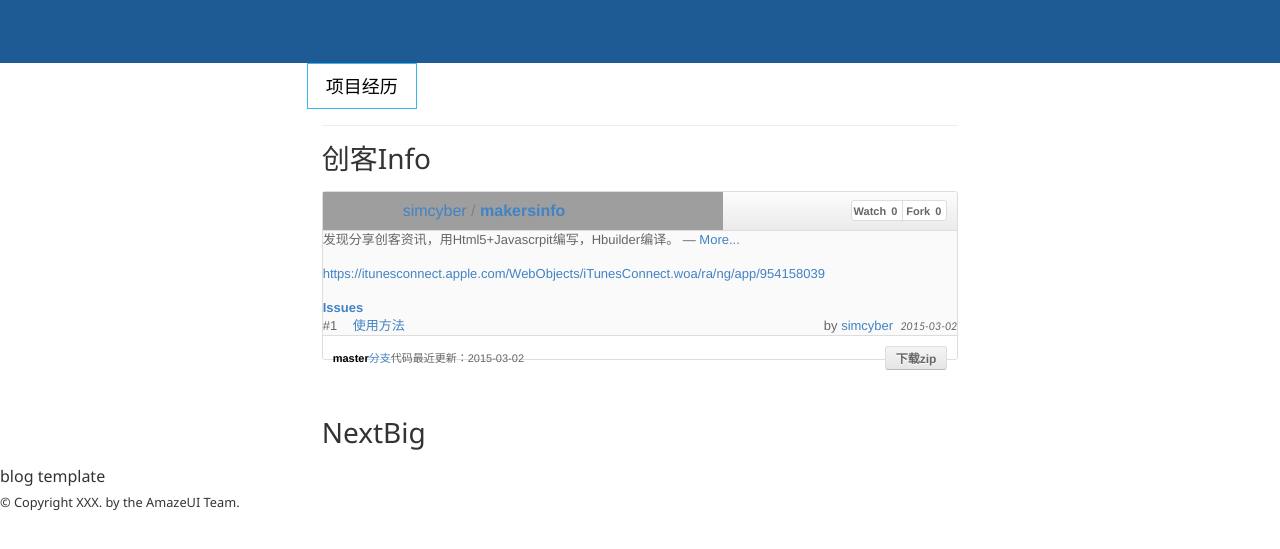
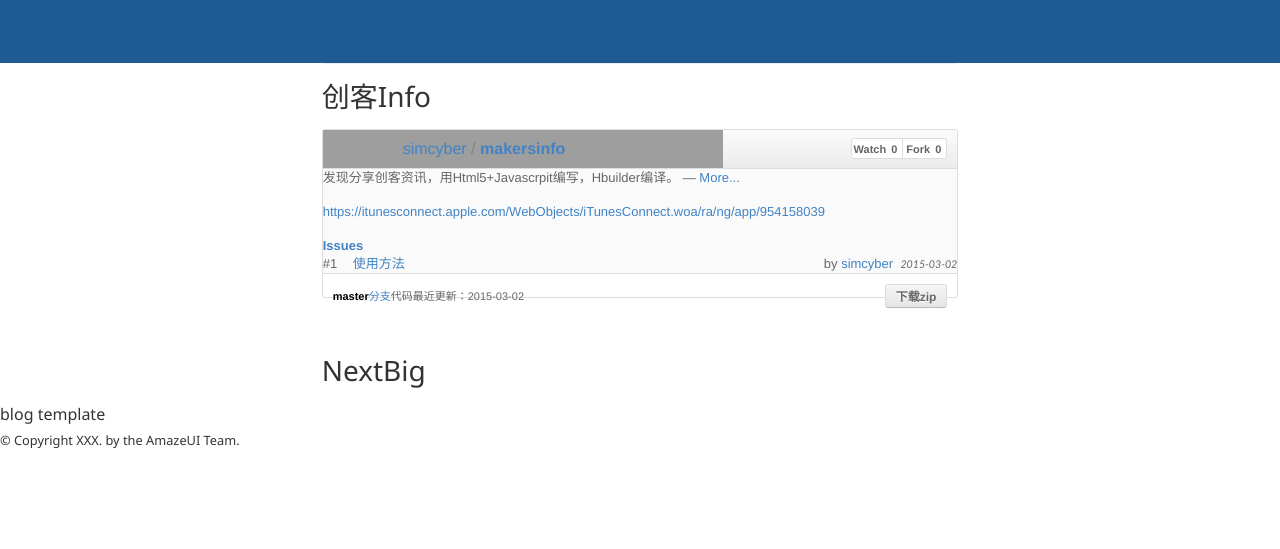
Before and after one commit to simcyber/simcyber.github.io, a plain HTML site: page index.html in a window 1280 px wide. Shown: the part 171-720 px from the top of the page. Drawn offline with Linux system fonts and the light colour scheme; grey boxes are pictures that could not be loaded.

Commit message:
取消静态顶置

```diff
--- a/index.html
+++ b/index.html
@@ -44,11 +44,6 @@
 <div class="am-container">
 	<div class="am-g">
 		<div class="am-u-md-8 am-u-md-offset-2">
-			<div data-am-sticky>
-			  <a href="#connectme" class="am-btn am-btn-secondary am-btn-lg" style="margin-left:-1.5rem;background-color:#FFF;color:#000;">
-			  项目经历
-			  </a>
-			</div>
 			<hr>
 			<div class="am-article">
 				<h1 class="am-article-title" >创客Info </h1>
```
